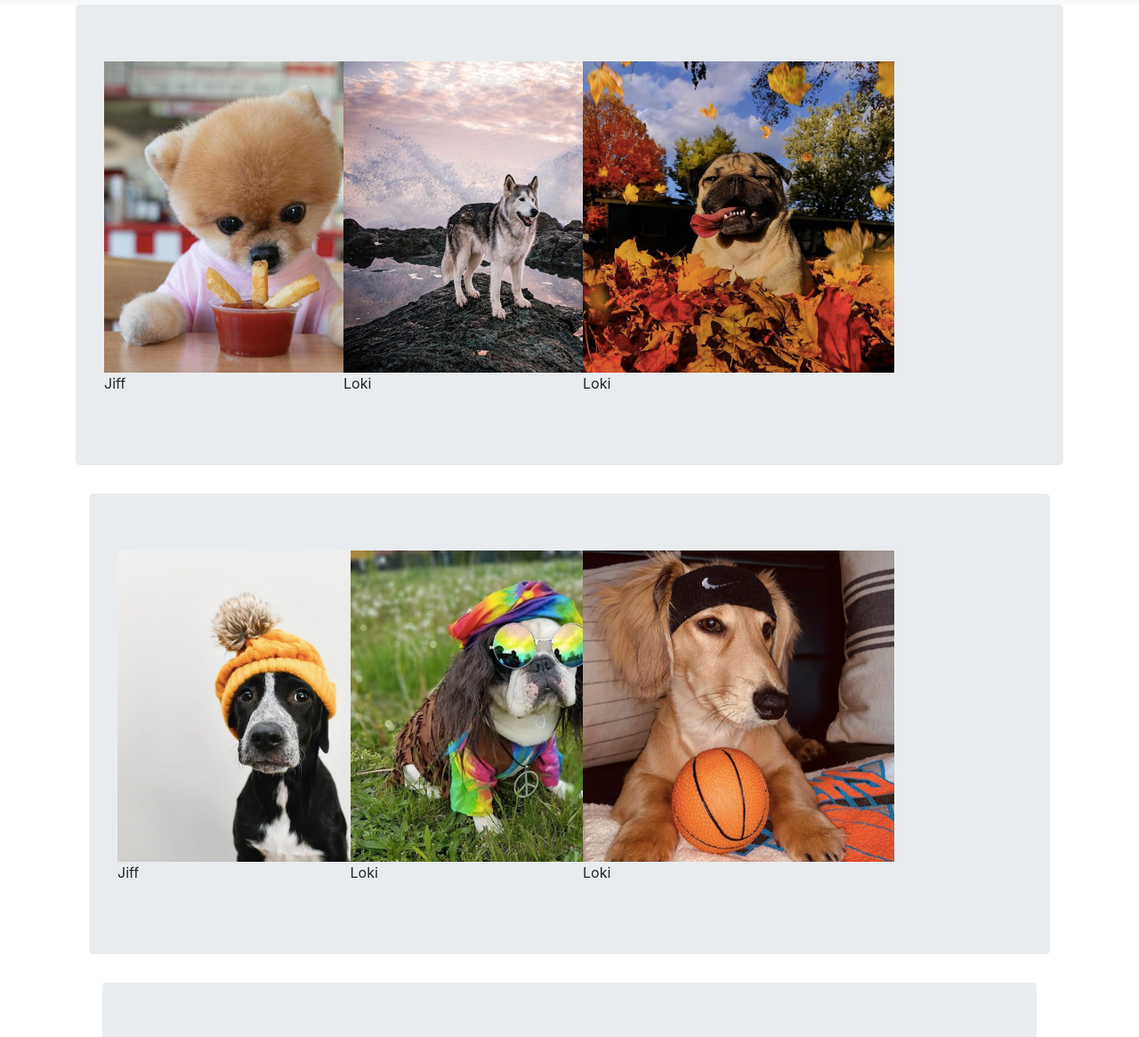
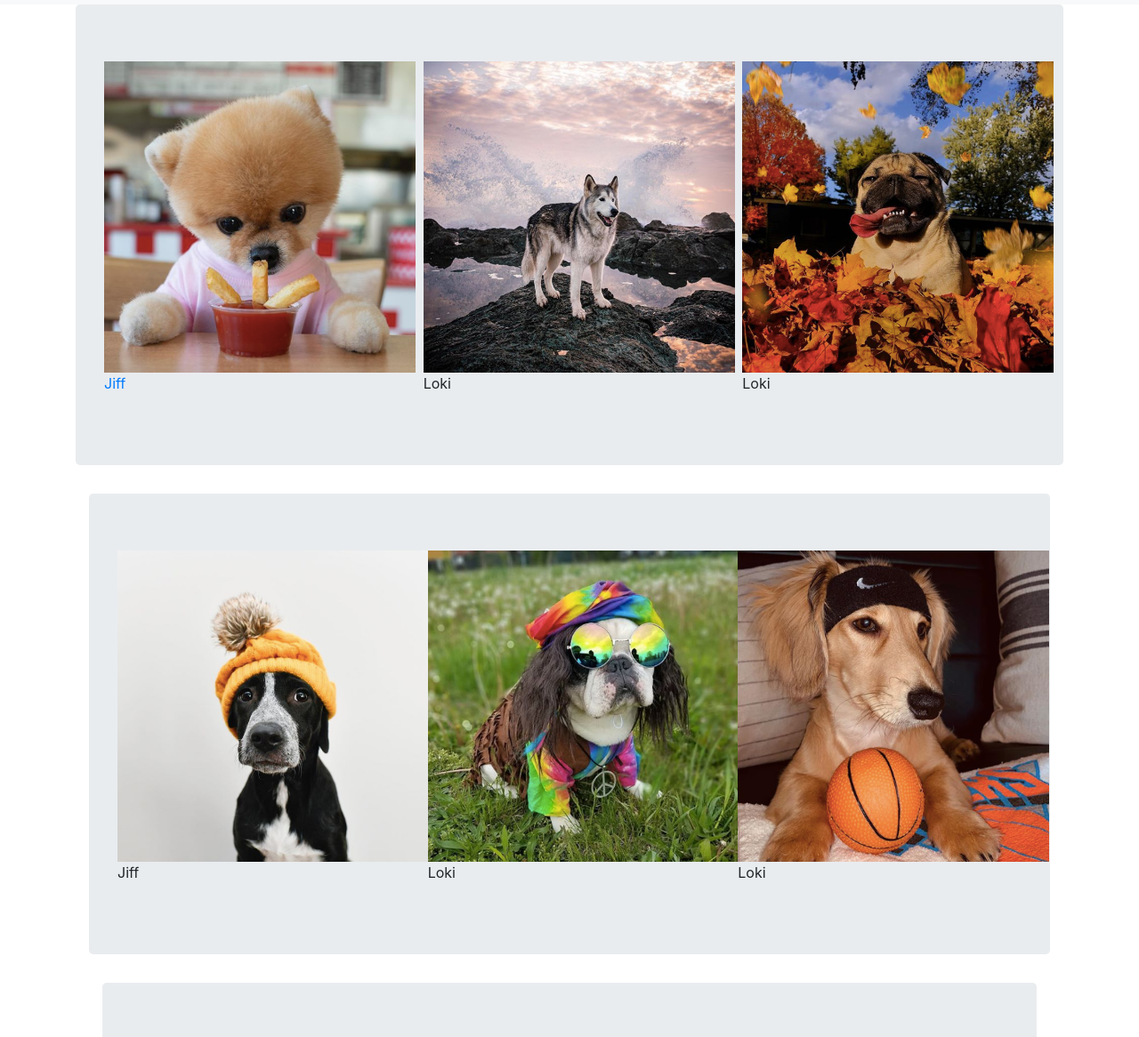
Before and after one commit to annaroseo/Final-Website, a plain HTML site: page index.html in a window 1280 px wide. Shown: the part 91-1257 px from the top of the page at 89% size. Drawn offline with nearby package versions, Linux system fonts and the light colour scheme.

Commit message:
Name link
Name link

```diff
--- a/index.html
+++ b/index.html
@@ -18,6 +18,7 @@
           <button class="btn btn-outline-success my-2 my-sm-2" type="submit">Search</button>
         </form>
     </nav>
+
     <!-- Optional JavaScript -->
     <!-- jQuery first, then Popper.js, then Bootstrap JS -->
     <script src="https://code.jquery.com/jquery-3.3.1.slim.min.js" integrity="sha384-q8i/X+965DzO0rT7abK41JStQIAqVgRVzpbzo5smXKp4YfRvH+8abtTE1Pi6jizo" crossorigin="anonymous"></script>
@@ -41,16 +42,16 @@
 
             <div class='jumbotron'>
               <div class="row">
-                <div class="col-lg-3">
+                <div class="col-lg-4">
                         <img src='Doggo pics/jiff.png' width="350" height="350">
-                        <p>Jiff</p>
+                        <a href="https://www.instagram.com/jiffpom/" target="_blank">Jiff</a>
                 </div>
-                <div class="col-lg-3">
+                <div class="col-lg-4">
                   <img src='Doggo pics/loki.png' width="350" height="350">
                   <p>Loki</p>
                 </div>
 
-                <div class="col-lg-3">
+                <div class="col-lg-4">
                   <img src='Doggo pics/doug.png' width="350" height="350">
                   <p>Loki</p>
                 </div>
@@ -62,16 +63,16 @@
 
             <div class='jumbotron'>
               <div class="row">
-                <div class="col-lg-3">
+                <div class="col-lg-4">
                         <img src='Doggo pics/harlow.png' width="350" height="350">
                         <p>Jiff</p>
                 </div>
-                <div class="col-lg-3">
+                <div class="col-lg-4">
                   <img src='Doggo pics/manny.png' width="350" height="350">
                   <p>Loki</p>
                 </div>
 
-                <div class="col-lg-3">
+                <div class="col-lg-4">
                   <img src='Doggo pics/dirk.png' width="350" height="350">
                   <p>Loki</p>
                 </div>
```
